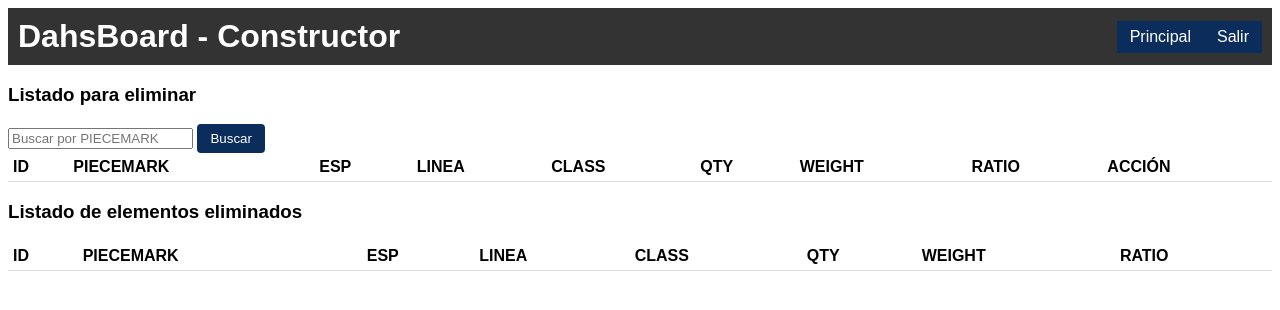
After one commit to qbandres/2024_FLASK_QB2, a Flask app: page /delete_item in a window 1280 px wide. The commit adds this page. Shown: the top 310 px of the page. Run offline with Flask 3, Linux system fonts and the light colour scheme; lists and menus that the app fills with data are empty.

Commit message:
Se agrego vista de ususarios, additems,deleteItems funcional

```diff
--- a/app/__init__.py
+++ b/app/__init__.py
@@ -21,6 +21,6 @@ db = SQLAlchemy(app)
 #Importaciones de tus rutas, utilidades y modelos
 from app.routes import login, index,main
 from app.models import user,db_function
-from app.services import sql_processor,excel_processor,graphic_processor,update_assembly,add_items
+from app.services import sql_processor,excel_processor,graphic_processor,update_assembly,add_items,delete_items
 
 # Aquí se agregarían más configuraciones o inicializaciones si fuesen necesarias
--- a/app/routes/index.py
+++ b/app/routes/index.py
@@ -3,6 +3,7 @@ from app import app
 from app.utilities.decorators import requiere_rol
 from app.routes.main import generate_graph_data
 from app.services.search_elements import search_elements
+from app.services.search_users import search_users
 
 
 search_main_table=None
--- /dev/null
+++ b/app/services/delete_items.py
@@ -0,0 +1,49 @@
+from app import app, db
+from flask import render_template, request, session, redirect, url_for, jsonify
+from app.models.db_function import EstTeklaData
+from app.models.user import render_by_role
+
+@app.route('/delete_item')
+def delete_item():
+    """Renderiza la interfaz para eliminar elementos."""
+    return render_template('z_tools/delete_items.html')
+
+@app.route('/procesar_busqueda_eliminar', methods=['POST'])
+def procesar_busqueda_eliminar():
+    """Procesa la búsqueda de elementos según el filtro aplicado."""
+    search_filter = request.form.get('search_filter', '')
+
+    search_results = EstTeklaData.query.filter(EstTeklaData.PIECEMARK.ilike(f"%{search_filter}%")).all()
+
+    results = [
+        {
+            'id': item.ID,
+            'piecemark': item.PIECEMARK,
+            'esp': item.ESP,
+            'linea': item.LINEA,
+            'class': item.CLASS,
+            'qty': item.QUANTITY,
+            'weight': item.WEIGHT,
+            'ratio': item.RATIO
+        } for item in search_results
+    ]
+    return jsonify({'search_results': results})
+
+@app.route('/eliminar_elemento', methods=['POST'])
+def eliminar_elemento():
+    """Elimina un elemento de la base de datos dado su ID."""
+    if 'username' in session:
+        item_id = request.form.get('id')
+
+        elemento = EstTeklaData.query.filter_by(ID=item_id).first()
+
+        if elemento:
+            db.session.delete(elemento)
+            db.session.commit()
+            return jsonify({"success": True})
+        else:
+            return jsonify({"success": False, "message": "Elemento no encontrado"}), 404
+    else:
+        # Usa la función `render_by_role` para devolver la plantilla según el rol
+        context = {}
+        return render_by_role('index', context)
--- a/app/services/update_assembly.py
+++ b/app/services/update_assembly.py
@@ -2,6 +2,7 @@ from app import app, db
 from flask import render_template, request, session, redirect, url_for, jsonify
 from app.models.db_function import EstTeklaData
 from datetime import datetime
+from app.models.user import render_by_role
 
 @app.route('/update_assembly')
 def update_assembly():
@@ -40,7 +41,9 @@ def actualizar_montaje():
         else:
             return jsonify({"success": False, "message": "Elemento no encontrado"}), 404
     else:
-        return redirect(url_for('index'))
+        # Usa la función `render_by_role` para devolver la plantilla según el rol
+        context = {}
+        return render_by_role('index', context)
 
 @app.route('/procesar_busqueda_actualizar', methods=['POST'])
 def handle_procesar_busqueda_actualizar():
--- a/app/static/style.css
+++ b/app/static/style.css
@@ -20,14 +20,18 @@ h1 {
 
 /* Contenedor para menús desplegables, usando Flexbox para la alineación */
 .dropdowns-container {
+    background-color: #0b2d5b; /* Fondo oscuro para botones */
     display: flex; /* Flexbox para alinear desplegables horizontalmente */
     align-items: center; /* Centra verticalmente los desplegables */
+    transition: background-color 0.3s, transform 0.3s, box-shadow 0.3s; /* animaciones suaves */
 }
 
 /* Estilo para el contenedor de cada menú desplegable */
 .dropdown-container {
     position: relative; /* Posicionamiento relativo para el posicionamiento absoluto del contenido desplegable */
     display: inline-block; /* Permite que los desplegables se ubiquen en línea con otros elementos */
+    background-color: #0b2d5b; /* Fondo oscuro para botones */
+    transition: background-color 0.3s, transform 0.3s, box-shadow 0.3s; /* animaciones suaves */
 }
 
 /* Estilo genérico para botones desplegables y opciones */
@@ -60,7 +64,11 @@ h1 {
 }
 
 /* Estilo para enlaces desplegables al pasar el ratón */
-.dropdown-content a:hover {background-color: #f1f1f1;}
+.dropdown-content a:hover {background-color: #f1f1f1;
+    background-color: #1a4a8f; /* un azul ligeramente más claro para el efecto hover */
+    box-shadow: 0 2px 4px 0 rgba(0,0,0,0.2); /* añade una sombra para resaltar */
+    /* transform: scale(1.05); #hace el botón un poco más grande al pasar el cursor */
+}
 
 /* Muestra el contenido desplegable cuando se pasa el ratón sobre el contenedor */
 .dropdown-container:hover .dropdown-content {
--- a/app/templates/admin/index.html
+++ b/app/templates/admin/index.html
@@ -6,8 +6,7 @@
 </head>
 <body>
     {% include 'admin/header.html' %}
-
-
+    {% include 'z_tools/search_users.html' %}
     {% include 'admin/footer.html' %}
 
 </body>
--- /dev/null
+++ b/app/templates/z_tools/delete_items.html
@@ -0,0 +1,124 @@
+<!DOCTYPE html>
+<html lang="en">
+<head>
+    <meta charset="UTF-8">
+    <meta name="viewport" content="width=device-width, initial-scale=1.0">
+    <title>Eliminar Elementos</title>
+    <link rel="stylesheet" type="text/css" href="{{ url_for('static', filename='style.css') }}">
+</head>
+<body>
+
+    <!-- Se inserta la barra de navegación estandar -->
+    {%include 'z_tools/header_anexo.html'%}
+
+    <h3>Listado para eliminar</h3>
+    <form id="searchForm">
+        <input type="text" id="piecemarkFilter" name="search_filter" placeholder="Buscar por PIECEMARK">
+        <button class="btn" type="submit">Buscar</button>
+    </form>
+
+    <table id="searchResultsTable" class="bordered-table">
+        <thead>
+            <tr>
+                <th>ID</th>
+                <th>PIECEMARK</th>
+                <th>ESP</th>
+                <th>LINEA</th>
+                <th>CLASS</th>
+                <th>QTY</th>
+                <th>WEIGHT</th>
+                <th>RATIO</th>
+                <th>ACCIÓN</th>
+            </tr>
+        </thead>
+        <tbody id="searchResults"></tbody>
+    </table>
+
+    <h3>Listado de elementos eliminados</h3>
+    <table id="deletedItemsTable" class="bordered-table">
+        <thead>
+            <tr>
+                <th>ID</th>
+                <th>PIECEMARK</th>
+                <th>ESP</th>
+                <th>LINEA</th>
+                <th>CLASS</th>
+                <th>QTY</th>
+                <th>WEIGHT</th>
+                <th>RATIO</th>
+            </tr>
+        </thead>
+        <tbody id="deletedItems"></tbody>
+    </table>
+
+    <script src="https://code.jquery.com/jquery-3.6.0.min.js"></script>
+    <script>
+        $(document).ready(function () {
+            // Función para llenar la tabla con los resultados filtrados
+            function fillTable(data) {
+                $('#searchResults').empty();
+                data.search_results.forEach(function (row) {
+                    const rowHtml = `
+                        <tr data-id="${row.id}">
+                            <td>${row.id}</td>
+                            <td>${row.piecemark}</td>
+                            <td>${row.esp}</td>
+                            <td>${row.linea}</td>
+                            <td>${row.class}</td>
+                            <td>${row.qty}</td>
+                            <td>${row.weight}</td>
+                            <td>${row.ratio}</td>
+                            <td><button class="delete-btn">Eliminar</button></td>
+                        </tr>`;
+                    $('#searchResults').append(rowHtml);
+                });
+            }
+
+            // Función para agregar un elemento eliminado a la tabla de elementos eliminados
+            function addDeletedItem(row) {
+                const rowHtml = `
+                    <tr>
+                        <td>${row.find('td:nth-child(1)').text()}</td>
+                        <td>${row.find('td:nth-child(2)').text()}</td>
+                        <td>${row.find('td:nth-child(3)').text()}</td>
+                        <td>${row.find('td:nth-child(4)').text()}</td>
+                        <td>${row.find('td:nth-child(5)').text()}</td>
+                        <td>${row.find('td:nth-child(6)').text()}</td>
+                        <td>${row.find('td:nth-child(7)').text()}</td>
+                        <td>${row.find('td:nth-child(8)').text()}</td>
+                    </tr>`;
+                $('#deletedItems').append(rowHtml);
+            }
+
+            // Evento para buscar elementos a eliminar
+            $('#searchForm').submit(function (event) {
+                event.preventDefault();
+                const filter = $('#piecemarkFilter').val();
+                $.post('/procesar_busqueda_eliminar', { search_filter: filter }, function (data) {
+                    $('#searchResultsTable').show();
+                    fillTable(data);
+                });
+            });
+
+            // Evento para eliminar un elemento
+            $('#searchResults').on('click', '.delete-btn', function () {
+                const row = $(this).closest('tr');
+                const dataToDelete = {
+                    id: row.data('id')
+                };
+
+                $.post('/eliminar_elemento', dataToDelete, function (response) {
+                    if (response.success) {
+                        addDeletedItem(row); // Añade la fila a la tabla de elementos eliminados
+                        row.remove();        // Elimina la fila de la tabla original
+                        alert('Elemento eliminado con éxito.');
+                    } else {
+                        alert('Error al eliminar el elemento.');
+                    }
+                });
+            });
+        });
+    </script>
+
+</body>
+</html>
--- a/app/templates/z_tools/header_anexo.html
+++ b/app/templates/z_tools/header_anexo.html
@@ -3,21 +3,8 @@
     <header>
         <h1>DahsBoard - Constructor</h1>
         <div class="dropdowns-container">
-            <div class="dropdown-container">
-                <button class="dropbtn">Resultados</button>
-                <div class="dropdown-content">
-                    <a >dash</a>
-                    <a >PF</a>
-                </div>
-            </div>
-
-            <a class="btn">Añadir Items</a>
-            <!-- Botón para volver a /main -->
-            <a href="{{ url_for('redirigir_principal') }}">
-            <button class="btn">Principal</button>
-            </a>
-            <!-- Agregar botón de salir -->
-            <a class="btn" href="/login">Salir</a>
+            <a class="btn btn-primary" href="{{ url_for('redirigir_principal') }}">Principal</a> <!-- Botón para volver a /main -->
+            <a class="btn btn-primary" href="/login">Salir</a> <!-- Agregar botón de salir -->
         </div>
     </header>
     <!-- Elementos del encabezado aquí -->
```
Also changed, not shown: app/services/add_items.py (+8 -3 lines), app/services/search_users.py (added, +61 -0 lines), app/templates/admin/header.html (+1 -20 lines), app/templates/management/header.html (+3 -7 lines), app/templates/ot/header.html (+5 -20 lines), app/templates/site/header.html (+3 -5 lines), app/templates/z_tools/add_items.html (+6 -6 lines), app/templates/z_tools/search_users.html (added, +104 -0 lines).
